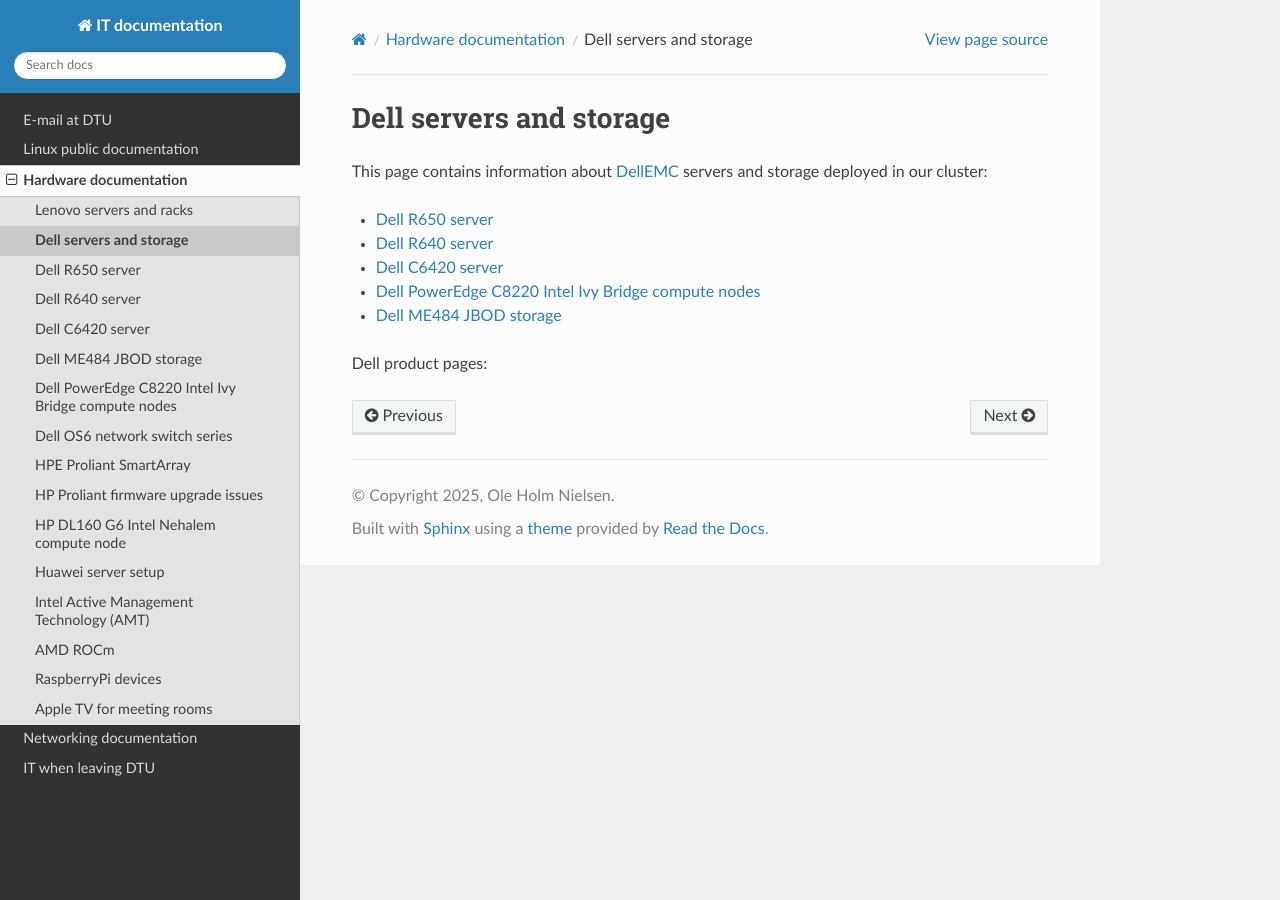
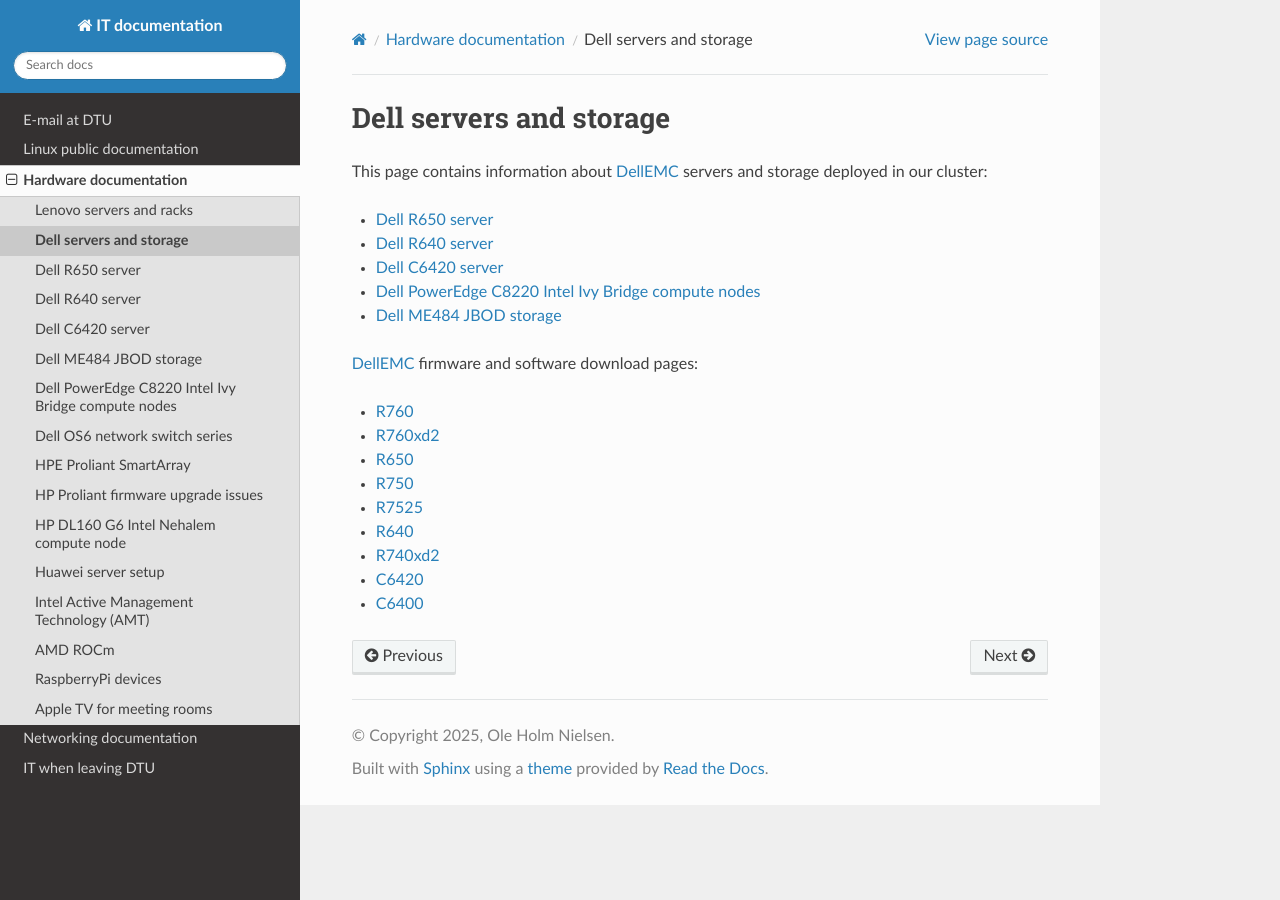
Before and after one commit to OleHolmNielsen/ITwiki, a Sphinx documentation site: the page built from docs/Dell_servers_and_storage.rst, in a window 1280 px wide. Built offline with Sphinx 7.4.7 and the Read the Docs theme 3.1.0, drawn with Linux system fonts in a browser that asks for light colours.

Commit message:
Updated links

```diff
--- a/docs/Dell_servers_and_storage.rst
+++ b/docs/Dell_servers_and_storage.rst
@@ -13,6 +13,16 @@
    C8220_server
    Dell_ME484
 
-Dell product pages:
+DellEMC_ firmware and software download pages:
+
+* `R760 <https://www.dell.com/support/home/en-us/product-support/product/poweredge-r760/drivers>`_
+* `R760xd2 <https://www.dell.com/support/home/en-us/product-support/product/poweredge-r760xd2/drivers>`_
+* `R650 <https://www.dell.com/support/home/en-us/product-support/product/poweredge-r650/drivers>`_
+* `R750 <https://www.dell.com/support/home/en-us/product-support/product/poweredge-r750/drivers>`_
+* `R7525 <https://www.dell.com/support/home/en-us/product-support/product/poweredge-r7525/drivers>`_
+* `R640 <https://www.dell.com/support/home/en-us/product-support/product/poweredge-r640/drivers>`_
+* `R740xd2 <https://www.dell.com/support/home/en-us/product-support/product/poweredge-r740xd2/drivers>`_
+* `C6420 <https://www.dell.com/support/home/en-us/product-support/product/poweredge-c6420/drivers>`_
+* `C6400 <https://www.dell.com/support/home/en-us/dkbsdt1/product-support/product/poweredge-c6400/drivers>`_
 
 .. _DellEMC: https://www.dell.com/
```
